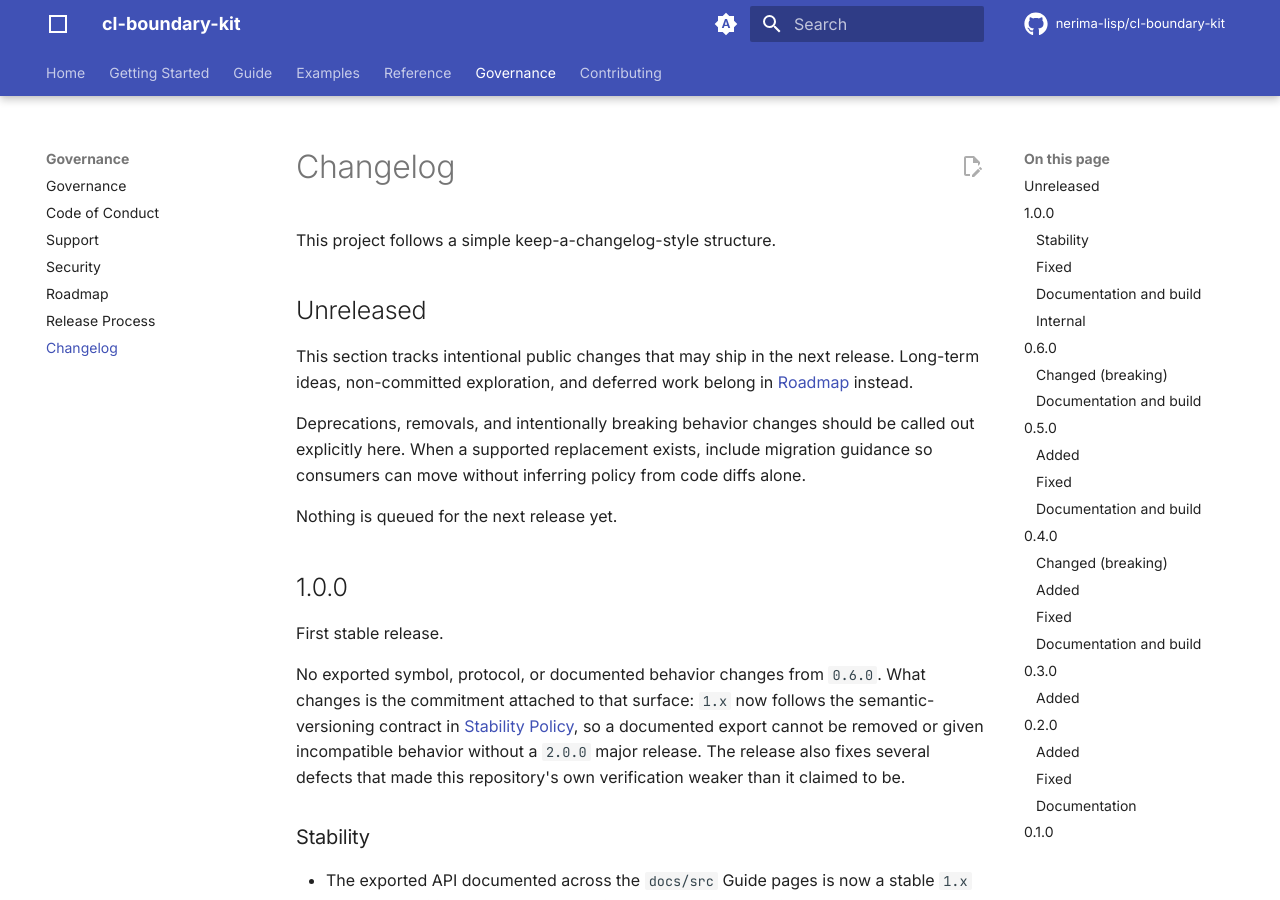
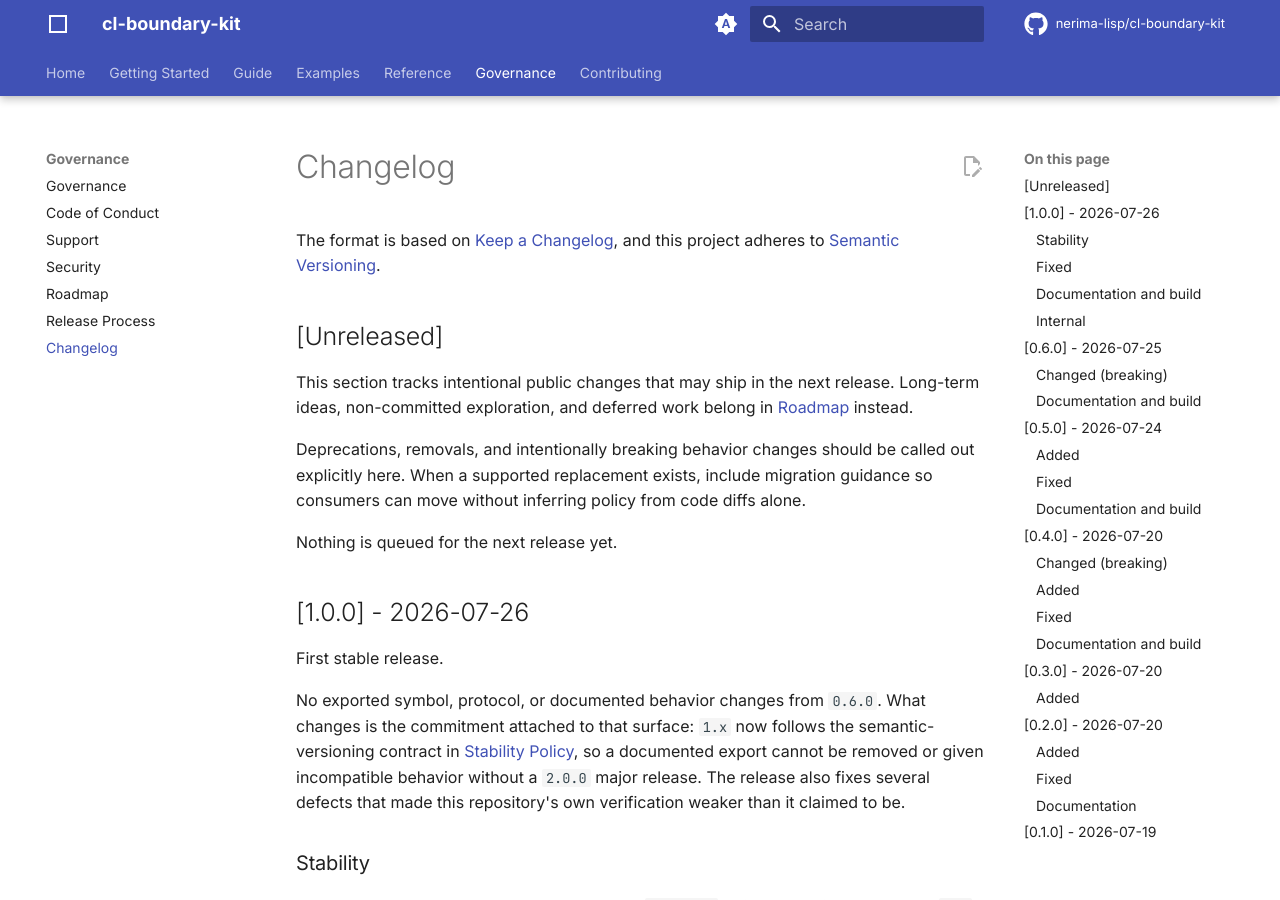
Before and after one commit to nerima-lisp/cl-boundary-kit, an MkDocs documentation site: the page built from docs/src/changelog.md, in a window 1280 px wide and 900 px high. Built offline with MkDocs 1.6.1 and Material for MkDocs 9.7.7, drawn with Linux system fonts in a browser that asks for light colours; comment, search, counter and statistics services are not loaded; some of the changed text lies outside the part shown.

Commit message:
docs: adopt Keep a Changelog heading format
Headings were `## 1.0.0` with no date and `## Unreleased` without brackets.

This is not cosmetic. release.yml extracts the GitHub Release body by
matching `^## \[<version>\]` against CHANGELOG.md and fails the release when
the section comes back empty, so with the old headings the very first tag
push would have failed at the publish step. Release dates were also
unrecoverable from the file itself.

Headings are now `## [X.Y.Z] - YYYY-MM-DD` with `## [Unreleased]` on top.
Dates come from the annotated tags where they exist (v0.4.0 2026-07-20,
v0.5.0 2026-07-24, v0.6.0 2026-07-25) and from the release commit date for
the versions tagged before this repository started tagging.

docs/src/changelog.md is a mirror of this file and gets the same treatment,
so the published site and the repository do not disagree.

The tests that asserted the old headings are updated, including the derived
check that compares the .asd :version against the changelog section.

Verified the extraction the release workflow performs:
  awk -v v=1.0.0 '$0 ~ "^## \\[" v "\\]" {f=1;next} f && /^## / {exit} f' CHANGELOG.md
now returns the 1.0.0 section instead of nothing.

```diff
--- a/docs/src/changelog.md
+++ b/docs/src/changelog.md
@@ -1,8 +1,9 @@
 # Changelog
 
-This project follows a simple keep-a-changelog-style structure.
+The format is based on [Keep a Changelog](https://keepachangelog.com/en/1.1.0/),
+and this project adheres to [Semantic Versioning](https://semver.org/spec/v2.0.0.html).
 
-## Unreleased
+## [Unreleased]
 
 This section tracks intentional public changes that may ship in the next
 release. Long-term ideas, non-committed exploration, and deferred work belong
@@ -15,8 +16,7 @@ diffs alone.
 
 Nothing is queued for the next release yet.
 
-## 1.0.0
-
+## [1.0.0] - 2026-07-26
 First stable release.
 
 No exported symbol, protocol, or documented behavior changes from `0.6.0`. What
@@ -173,8 +173,7 @@ repository's own verification weaker than it claimed to be.
   `-directory-exists-p`/`-delete-directory` call paid for the check twice.
   Dropped the outer, now-redundant validation.
 
-## 0.6.0
-
+## [0.6.0] - 2026-07-25
 ### Changed (breaking)
 
 - `process-boundary-run` and `process-kit-run-fn` no longer wait unboundedly
@@ -257,8 +256,7 @@ repository's own verification weaker than it claimed to be.
   `symbolp` branch's false arm; the existing `nil` case only ever exercised
   its true arm, since `nil` is itself a symbol.
 
-## 0.5.0
-
+## [0.5.0] - 2026-07-24
 ### Added
 
 - Optional adapters for three dependency-light sibling libraries, each in its
@@ -296,8 +294,7 @@ repository's own verification weaker than it claimed to be.
   share recording/event-dispatch macros instead of duplicating the same
   accessor pair per boundary.
 
-## 0.4.0
-
+## [0.4.0] - 2026-07-20
 This is a hardening release. It contains two intentionally breaking default
 changes; both preserve the old behavior when opted back in.
 
@@ -352,8 +349,7 @@ changes; both preserve the old behavior when opted back in.
 - The cl-prolog invariant tests resolve library specials and conditions
   dynamically so the suite degrades gracefully across cl-prolog versions.
 
-## 0.3.0
-
+## [0.3.0] - 2026-07-20
 ### Added
 
 - Added a UUID boundary (`make-uuid-source`, `make-sequential-uuid-source`,
@@ -511,8 +507,7 @@ changes; both preserve the old behavior when opted back in.
   composing the uuid, key/value, logging, metrics, and clock boundaries through a
   single boundary context, demonstrating multi-boundary composition end to end.
 
-## 0.2.0
-
+## [0.2.0] - 2026-07-20
 ### Added
 
 - Added `assert-recorded-call-count` for asserting the number of matching
@@ -562,8 +557,7 @@ changes; both preserve the old behavior when opted back in.
 - Added a public API contract test that requires exported runtime functions and
   types to retain non-empty Common Lisp `documentation` strings.
 
-## 0.1.0
-
+## [0.1.0] - 2026-07-19
 - Initial public release of `cl-boundary-kit`.
 - Added explicit boundary abstractions for filesystem, environment, clock,
   random, process, network, and logging interactions.
```
Also changed, not shown: CHANGELOG.md, 2 other files.
